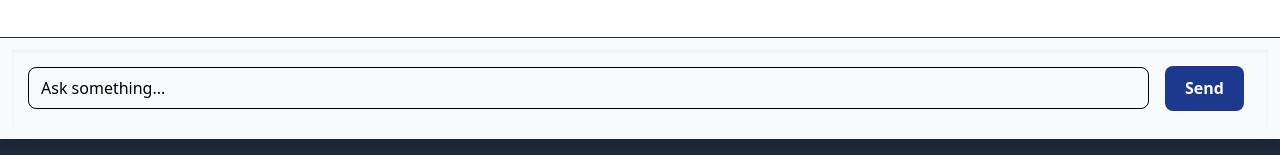
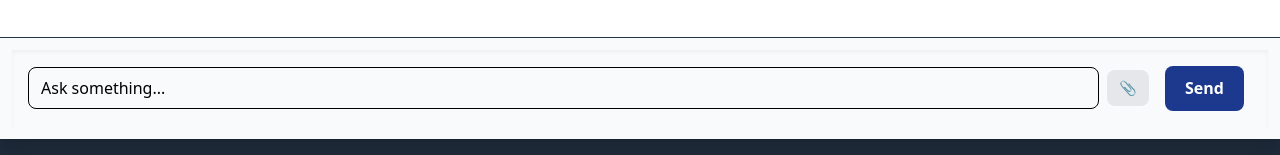
Before and after one commit to ChaitanyaZunzurkar/YCCE-Hackathon, a React (Vite) app: page /chat in a window 1280 px wide. Shown: the part 637-792 px from the top of the page. Built offline with nearby package versions, Linux system fonts and the light colour scheme.

Commit message:
Fix: Virtual doctor chatbot

```diff
--- a/src/components/ABHAZoomBot.jsx
+++ b/src/components/ABHAZoomBot.jsx
@@ -104,19 +104,21 @@ export default function AbhaSmartHealthcare() {
   return (
     <div className="min-h-screen bg-white mx-auto px-12 text-white p-4 w-screen ">
       <header className="text-center sticky top-0  p-4 rounded-lg shadow mb-4 bg-gray-800">
-        <h1 className="text-2xl font-bold text-white">ABHA-Linked Smart Healthcare (USP Demo)</h1>
-        <p className="text-sm text-gray-300 mt-1">ABDM Sandbox (Mock) • Create ABHA → Link → Fetch Records → Emergency QR</p>
+        <h1 className="text-2xl font-bold text-white">ABHA-Linked Smart Healthcare</h1>
+        <p className="text-sm text-gray-300 mt-1">ABDM Sandbox • Create ABHA → Link → Fetch Records → Emergency QR</p>
       </header>
 
       <main className="grid grid-cols-1 md:grid-cols-2 gap-4">
         {/* Create ABHA */}
         <section className="bg-gray-800 p-4 rounded-xl shadow space-y-4">
 
-          <h2 className="text-xl font-bold ">1. Create ABHA (Mock)</h2>
+          <h2 className="text-xl font-bold ">1. Create ABHA</h2>
 
           <div className="grid grid-cols-2 gap-4">
             <div>
-              <label className="block mb-1 text-gray-300">Aadhaar (demo)</label>
+              <label className="block mb-1 text-gray-300">Aadhaar
+
+              </label>
               <input
                 type="text"
                 value={createData.aadhaar}
--- a/src/components/AIReportAnalyzer.jsx
+++ b/src/components/AIReportAnalyzer.jsx
@@ -1,14 +1,69 @@
+import { useState, useRef, useEffect } from "react";
 import { useLocation } from "react-router-dom";
 import ChatMessage from "./ChatMessage";
-import ChatInput from "./ChatInput"; // ✅ make sure you import this
+import ChatInput from "./ChatInput";
 
-export default function ChatWindow({ messages, loading, chatEndRef, onSend }) {
+export default function ChatWindow() {
+  const [messages, setMessages] = useState([]);
+  const [loading, setLoading] = useState(false);
+  const chatEndRef = useRef(null);
   const location = useLocation();
   const path = location.pathname;
 
+  // Auto scroll when messages or loading change
+  useEffect(() => {
+    chatEndRef.current?.scrollIntoView({ behavior: "smooth" });
+  }, [messages, loading]);
+
+  // ✅ Backend logic integrated
+  const sendMessage = async (userQuery, pdfFile) => {
+    if (!userQuery.trim() && !pdfFile) return;
+
+    // Show user message instantly
+    setMessages((prev) => [
+      ...prev,
+      { sender: "user", text: userQuery, pdf: pdfFile?.name },
+    ]);
+
+    setLoading(true);
+
+    try {
+      const formData = new FormData();
+      formData.append("user_query", userQuery);
+      if (pdfFile) formData.append("pdf_file", pdfFile);
+
+      const res = await fetch("http://127.0.0.1:8000/ask", {
+        method: "POST",
+        body: formData,
+      });
+
+      if (!res.ok) {
+        throw new Error(`Server error: ${res.status}`);
+      }
+
+      const data = await res.json();
+      console.log("API Response:", data);
+
+      setMessages((prev) => [
+        ...prev,
+        {
+          sender: "bot",
+          text: data.response || "⚠️ No response field in server reply.",
+        },
+      ]);
+    } catch (err) {
+      console.error("Fetch error:", err);
+      setMessages((prev) => [
+        ...prev,
+        { sender: "bot", text: "⚠️ Error connecting to server." },
+      ]);
+    } finally {
+      setLoading(false);
+    }
+  };
+
   return (
-    // ✅ One single card
-    <div className="flex flex-col w-screen mx-auto h-[88vh] bg-white shadow-lg overflow-x-hidden relative h-[80vh] ">
+    <div className="flex flex-col w-screen mx-auto h-[88vh] bg-white shadow-lg overflow-x-hidden relative">
 
       {/* Animated gradient background */}
       <div className="absolute inset-0 -z-10 bg-gradient-to-r from-blue-400 via-purple-500 to-pink-500 animate-gradient-slow opacity-50 blur-[30px]"></div>
@@ -16,7 +71,7 @@ export default function ChatWindow({ messages, loading, chatEndRef, onSend }) {
       {/* Chat content area */}
       <div className="flex-1 overflow-y-auto p-4 space-y-4">
         {/* Heading */}
-        <span className="block text-sky-400 font-bold text-5xl text-center mb-4 my-6 ">
+        <span className="block text-sky-400 font-bold text-5xl text-center mb-4 my-6">
           {path === "/chat"
             ? "Smart health reports in seconds 🩺"
             : path === "/abha-bot"
@@ -42,9 +97,9 @@ export default function ChatWindow({ messages, loading, chatEndRef, onSend }) {
         <div ref={chatEndRef} />
       </div>
 
-      {/* ✅ Input area inside the same box */}
+      {/* ✅ Input with backend logic */}
       <div className="border-t p-3 bg-gray-50">
-        <ChatInput onSend={onSend} />
+        <ChatInput onSend={sendMessage} loading={loading} />
       </div>
     </div>
   );
--- a/src/components/ChatInput.jsx
+++ b/src/components/ChatInput.jsx
@@ -24,6 +24,20 @@ export default function ChatInput({ onSend, loading }) {
         className="flex-1 border border-black rounded-lg px-3 py-2 focus:outline-none focus:ring-2 focus:ring-blue-500 placeholder-black text-black "
       />
 
+      <input
+        type="file"
+        accept="application/pdf"
+        onChange={(e) => setPdfFile(e.target.files[0])}
+        className="hidden"
+        id="pdfUpload"
+      />
+      <label
+        htmlFor="pdfUpload"
+        className="cursor-pointer bg-gray-200 px-3 py-2 rounded-lg text-sm hover:bg-gray-300"
+      >
+        📎
+      </label>
+
       <button
         type="submit"
         disabled={loading}
--- a/src/components/OmniWidget.jsx
+++ b/src/components/OmniWidget.jsx
@@ -6,7 +6,7 @@ export default function OmniWidget() {
     const script = document.createElement("script");
     script.id = "omnidimension-web-widget";
     script.src =
-      "https://backend.omnidim.io/web_widget.js?secret_key=d660b28c07732ced591f62e89a0ad0d2";
+      "https://backend.omnidim.io/web_widget.js?secret_key=ce72bc3af8a82b019ba39af03bc124dd";
     script.async = true;
     document.body.appendChild(script);
 
```
Also changed, not shown: 1 other file (tests, documents, lock files or other folders).
